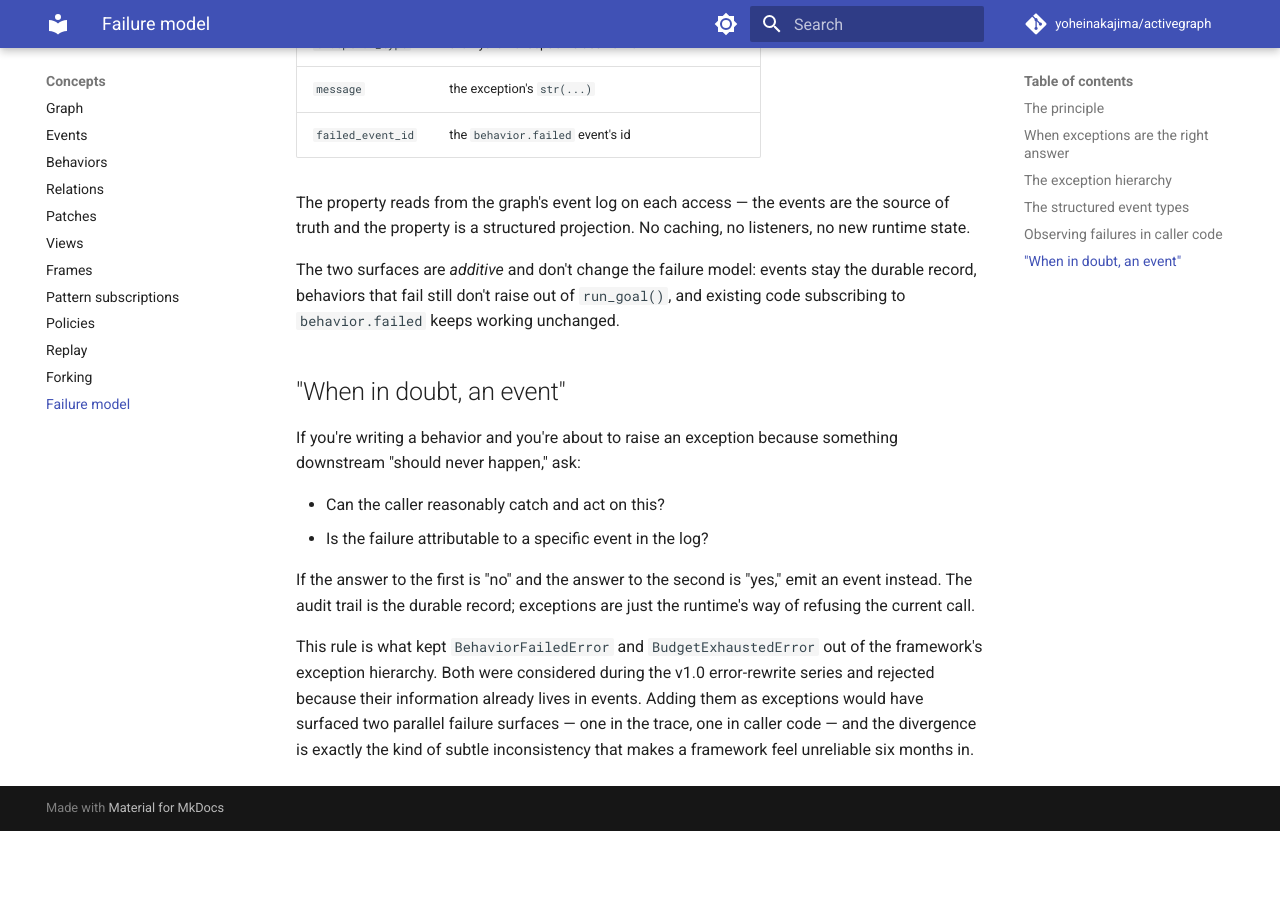
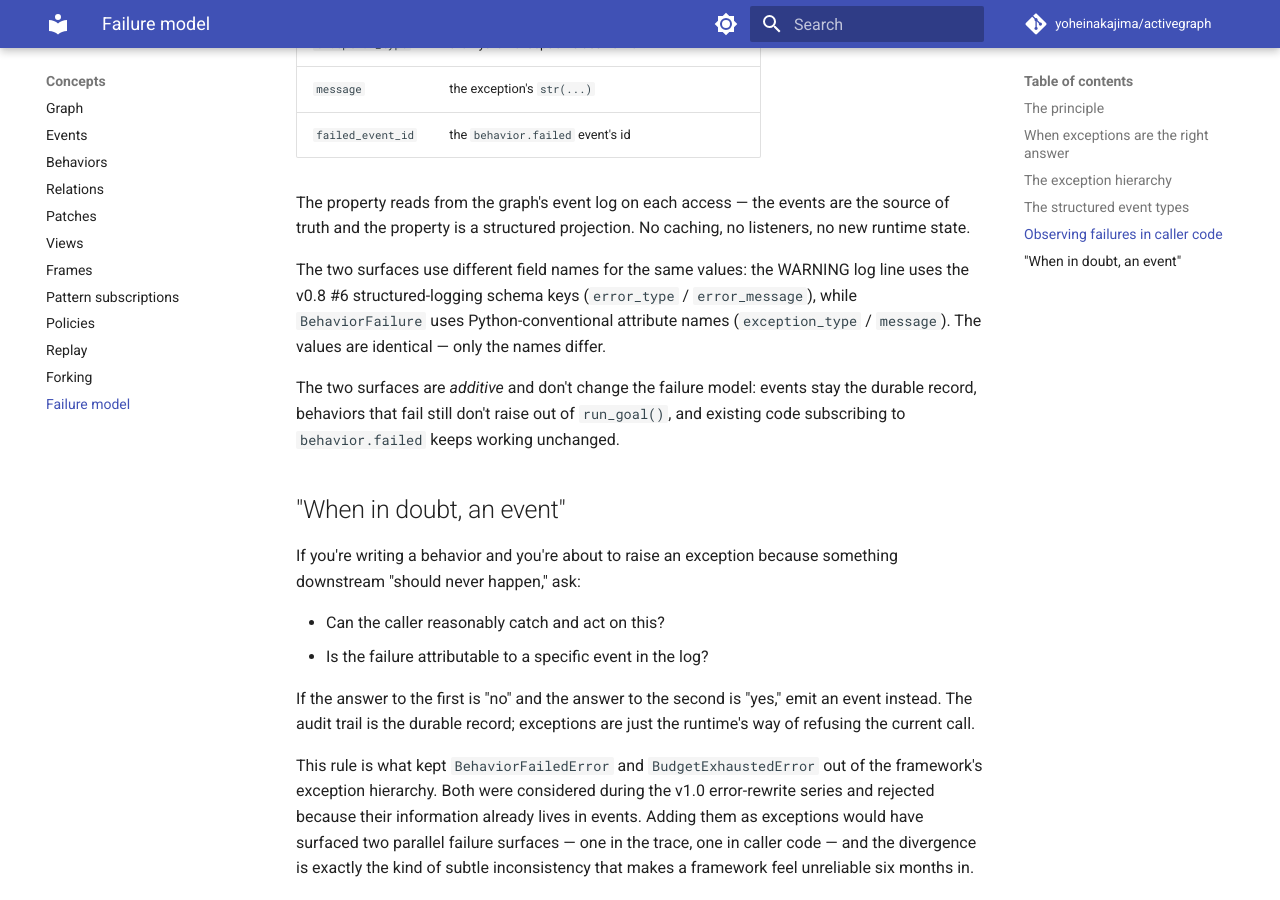
Before and after one commit to gagan114662/activegraph, an MkDocs documentation site: the page built from docs/concepts/failure-model.md, in a window 1280 px wide and 900 px high, scrolled down 2848 px. Built offline with MkDocs 1.6.1 and Material for MkDocs 9.7.7, drawn with Linux system fonts in a browser that asks for light colours; comment, search, counter and statistics services are not loaded; before the commit the page ends 3679 px from its top, so only the background shows below that.

Commit message:
v1.0.4 #3: document WARNING-log vs BehaviorFailure field-name divergence
Adds one paragraph to docs/concepts/failure-model.md's "Observing
failures in caller code" section naming the intentional field-name
split:

- WARNING log uses v0.8 #6 structured-logging schema keys:
  error_type / error_message
- BehaviorFailure NamedTuple uses Python-conventional attribute names:
  exception_type / message

The values are identical; only the names differ. A user grepping
logs for "error_type" finds the log output; a user reaching for
.exception_type on a BehaviorFailure finds the structured object.

Doc-only. No code change.

https://claude.ai/code/session_015BdGtFoei671aL1foKiN9A

```diff
--- a/docs/concepts/failure-model.md
+++ b/docs/concepts/failure-model.md
@@ -132,6 +132,12 @@ The property reads from the graph's event log on each access — the
 events are the source of truth and the property is a structured
 projection. No caching, no listeners, no new runtime state.
 
+The two surfaces use different field names for the same values:
+the WARNING log line uses the v0.8 #6 structured-logging schema
+keys (`error_type` / `error_message`), while `BehaviorFailure`
+uses Python-conventional attribute names (`exception_type` /
+`message`). The values are identical — only the names differ.
+
 The two surfaces are *additive* and don't change the failure model:
 events stay the durable record, behaviors that fail still don't raise
 out of `run_goal()`, and existing code subscribing to `behavior.failed`
```
